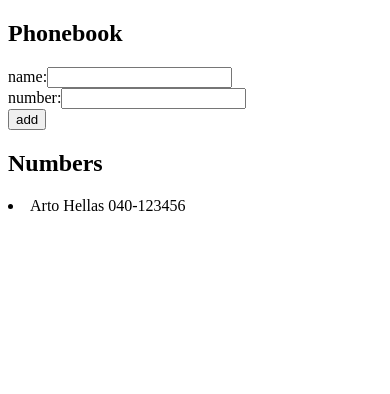
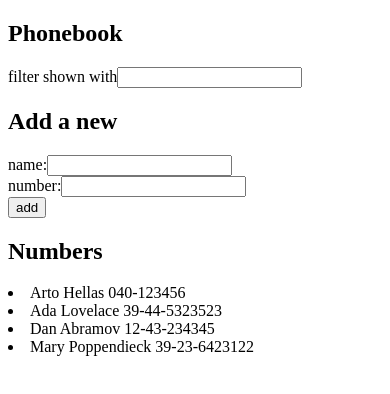
Before and after one commit to Nelman25/fullstackopen, a React (Vite) app in the folder part2/phonebook/: page / in a window 390 px wide. Shown: the top 394 px of the page. Built offline with nearby package versions, Linux system fonts and the light colour scheme.

Commit message:
2.9: The phonebook Step 4 done, added search feature to filter the names in contacts

```diff
--- a/part2/phonebook/src/App.jsx
+++ b/part2/phonebook/src/App.jsx
@@ -4,15 +4,28 @@ import { useState } from "react";
 const App = () => {
     const [persons, setPersons] = useState([
         { name: "Arto Hellas", number: "040-123456", id: 1 },
+        { name: "Ada Lovelace", number: "39-44-5323523", id: 2 },
+        { name: "Dan Abramov", number: "12-43-234345", id: 3 },
+        { name: "Mary Poppendieck", number: "39-23-6423122", id: 4 },
     ]);
     const [newName, setNewName] = useState("");
     const [newNumber, setNewNumber] = useState("");
+    const [searchText, setSearchText] = useState("");
 
     const names = persons.map((person) => person.name.toLowerCase());
     const nameAlreadyExist = names.includes(newName.toLowerCase());
+    const namesToRender = persons.filter((person) => {
+        const personName = person.name.toLowerCase();
+        return personName.includes(searchText.toLowerCase());
+    });
 
     const addPerson = (e) => {
         e.preventDefault();
+
+        if (newName === "" || newNumber === "") {
+            console.log("There's a missing input, try again");
+            return;
+        }
 
         if (nameAlreadyExist) {
             alert(`${newName} is already added to the phonebook`);
@@ -40,9 +53,22 @@ const App = () => {
         setNewNumber(e.target.value);
     };
 
+    const handleChangeSearch = (e) => {
+        setSearchText(e.target.value);
+    };
+
     return (
         <div>
             <h2>Phonebook</h2>
+            <div>
+                filter shown with
+                <input
+                    type="text"
+                    value={searchText}
+                    onChange={handleChangeSearch}
+                />
+            </div>
+            <h2>Add a new</h2>
             <form onSubmit={addPerson}>
                 <div>
                     name:
@@ -57,7 +83,7 @@ const App = () => {
                 </div>
             </form>
             <h2>Numbers</h2>
-            {persons.map((person) => (
+            {namesToRender.map((person) => (
                 <li key={person.id}>
                     {person.name} {person.number}
                 </li>
```
